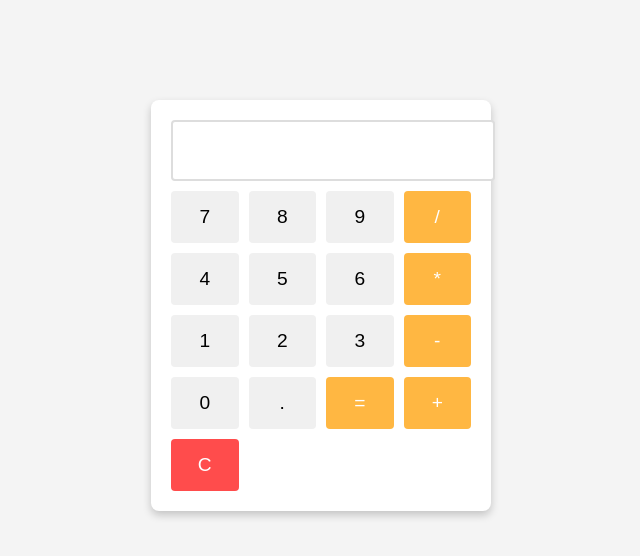
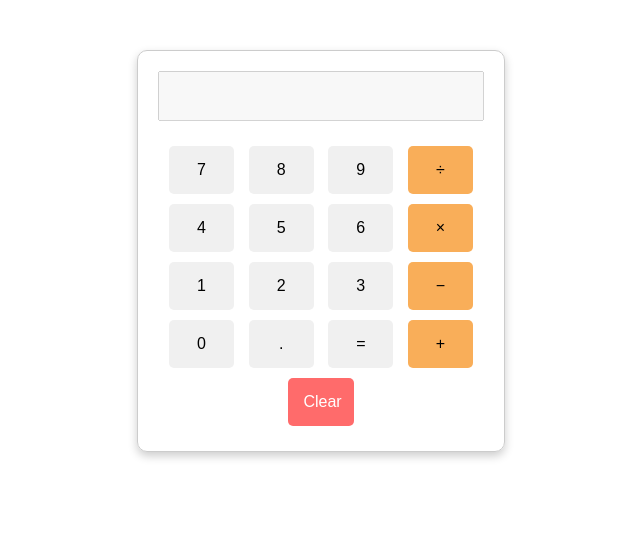
Before and after one commit to odl-user-1752888/capstone, a plain HTML site: page index.html in a window 1280 px wide. Shown: the whole page, without its empty margins (319-959 px from the left). Drawn offline with Linux system fonts and the light colour scheme.

Commit message:
Autogenerated by multi_agent.py.

```diff
--- a/index.html
+++ b/index.html
@@ -9,160 +9,164 @@
     body {
       font-family: Arial, sans-serif;
       text-align: center;
-            margin: 0;
-            padding: 0;
-            background-color: #f4f4f4;
+      margin-top: 50px;
     }
-
-        .calculator {
-            width: 300px;
-            margin: 100px auto;
+    #calculator {
+      display: inline-block;
       padding: 20px;
-            background: #fff;
-            border-radius: 8px;
-            box-shadow: 0 4px 8px rgba(0, 0, 0, 0.2);
+      border: 1px solid #ccc;
+      border-radius: 10px;
+      box-shadow: 0 4px 10px rgba(0, 0, 0, 0.2);
     }
-
-        .display {
+    #display {
       width: 100%;
-            font-size: 2rem;
-            padding: 10px;
-            margin-bottom: 10px;
+      height: 50px;
+      font-size: 1.5em;
+      margin-bottom: 20px;
       text-align: right;
-            border: 2px solid #ddd;
-            border-radius: 4px;
+      padding-right: 10px;
+      box-sizing: border-box;
     }
-
-        .buttons {
-            display: grid;
-            grid-template-columns: repeat(4, 1fr);
-            gap: 10px;
+    button {
+      width: 20%;
+      padding: 15px;
+      margin: 5px;
+      font-size: 1em;
+      border: none;
+      border-radius: 5px;
+      background-color: #f0f0f0;
+      cursor: pointer;
     }
-
-        button {
-            font-size: 1.2rem;
-            padding: 15px;
-            border: none;
-            border-radius: 4px;
-            background: #f0f0f0;
-            cursor: pointer;
-            transition: background 0.2s;
+    button:hover {
+      background-color: #ddd;
     }
-
-        button:hover {
-            background: #ddd;
+    button.operator {
+      background-color: #f9ae59;
     }
-
-        button.operator {
-            background: #ffb742;
-            color: #fff;
+    button.operator:hover {
+      background-color: #f29835;
     }
-
-        button.operator:hover {
-            background: #e0a12f;
-        }
-
     button.clear {
-            background: #ff4c4c;
+      background-color: #ff6b6b;
       color: white;
     }
-
     button.clear:hover {
-            background: #d43535;
+      background-color: #ff4b4b;
     }
   </style>
 </head>
 <body>
-    <div class="calculator">
-        <input type="text" id="display" class="display" readonly>
-        <div class="buttons">
-            <button onclick="appendNumber(7)">7</button>
-            <button onclick="appendNumber(8)">8</button>
-            <button onclick="appendNumber(9)">9</button>
-            <button class="operator" onclick="chooseOperation('/')">/</button>
-            <button onclick="appendNumber(4)">4</button>
-            <button onclick="appendNumber(5)">5</button>
-            <button onclick="appendNumber(6)">6</button>
-            <button class="operator" onclick="chooseOperation('*')">*</button>
-            <button onclick="appendNumber(1)">1</button>
-            <button onclick="appendNumber(2)">2</button>
-            <button onclick="appendNumber(3)">3</button>
-            <button class="operator" onclick="chooseOperation('-')">-</button>
-            <button onclick="appendNumber(0)">0</button>
+  <div id="calculator">
+    <input type="text" id="display" disabled />
+
+    <div>
+      <button onclick="appendNumber('7')">7</button>
+      <button onclick="appendNumber('8')">8</button>
+      <button onclick="appendNumber('9')">9</button>
+      <button class="operator" onclick="setOperator('/')">÷</button>
+    </div>
+    <div>
+      <button onclick="appendNumber('4')">4</button>
+      <button onclick="appendNumber('5')">5</button>
+      <button onclick="appendNumber('6')">6</button>
+      <button class="operator" onclick="setOperator('*')">×</button>
+    </div>
+    <div>
+      <button onclick="appendNumber('1')">1</button>
+      <button onclick="appendNumber('2')">2</button>
+      <button onclick="appendNumber('3')">3</button>
+      <button class="operator" onclick="setOperator('-')">−</button>
+    </div>
+    <div>
+      <button onclick="appendNumber('0')">0</button>
       <button onclick="appendNumber('.')">.</button>
-            <button id="equals" class="operator" onclick="compute()">=</button>
-            <button class="operator" onclick="chooseOperation('+')">+</button>
-            <button class="clear" onclick="clearDisplay()">C</button>
+      <button onclick="calculate()">=</button>
+      <button class="operator" onclick="setOperator('+')">+</button>
+    </div>
+    <div>
+      <button class="clear" onclick="clearDisplay()">Clear</button>
     </div>
   </div>
 
   <script>
-        let currentOperand = '';
-        let previousOperand = '';
-        let operation = undefined;
+    let currentInput = '';
+    let operator = '';
+    let previousValue = '';
 
     const display = document.getElementById('display');
 
-        function appendNumber(number) {
-            if (number === '.' && currentOperand.includes('.')) return;
-            currentOperand += number;
+    // Append number to the display
+    function appendNumber(num) {
+      if (num === '.' && currentInput.includes('.')) return; // Prevent multiple decimal points
+      currentInput += num;
       updateDisplay();
     }
 
-        function updateDisplay() {
-            display.value = currentOperand;
+    // Set the operator
+    function setOperator(op) {
+      if (currentInput === '') return; // Avoid setting operator without a number
+      if (operator && previousValue && currentInput) {
+        calculate(); // If operator is set, perform calculation before chaining
+      }
+      operator = op;
+      previousValue = currentInput;
+      currentInput = '';
     }
 
-        function chooseOperation(op) {
-            if (currentOperand === '') return;
-            if (previousOperand !== '') {
-                compute();
-            }
-            operation = op;
-            previousOperand = currentOperand;
-            currentOperand = '';
+    // Update display
+    function updateDisplay() {
+      display.value = currentInput || previousValue || '0';
     }
 
-        function compute() {
+    // Perform calculation
+    function calculate() {
+      const prev = parseFloat(previousValue);
+      const current = parseFloat(currentInput);
+
+      if (isNaN(prev) || isNaN(current)) return; // Prevent invalid calculations
+
       let result;
-            const prev = parseFloat(previousOperand);
-            const curr = parseFloat(currentOperand);
-
-            if (isNaN(prev) || isNaN(curr)) return;
-
-            switch (operation) {
+      switch (operator) {
         case '+':
-                    result = prev + curr;
+          result = prev + current;
           break;
         case '-':
-                    result = prev - curr;
+          result = prev - current;
           break;
         case '*':
-                    result = prev * curr;
+          result = prev * current;
           break;
         case '/':
-                    if (curr === 0) {
-                        alert('Division by zero is not allowed!');
-                        clearDisplay();
+          if (current === 0) {
+            result = 'Cannot divide by zero';
+            clearCalculation();
+            currentInput = result;
+            updateDisplay();
             return;
           }
-                    result = prev / curr;
+          result = prev / current;
           break;
         default:
           return;
       }
 
-            currentOperand = result;
-            operation = undefined;
-            previousOperand = '';
+      currentInput = result.toString();
+      operator = '';
+      previousValue = '';
       updateDisplay();
     }
 
+    // Clear display and reset state
     function clearDisplay() {
-            currentOperand = '';
-            previousOperand = '';
-            operation = undefined;
+      clearCalculation();
       updateDisplay();
+    }
+
+    // Clear calculation state
+    function clearCalculation() {
+      currentInput = '';
+      operator = '';
+      previousValue = '';
     }
   </script>
 </body>
```
Lines whose indentation alone changed are shown as unchanged.
